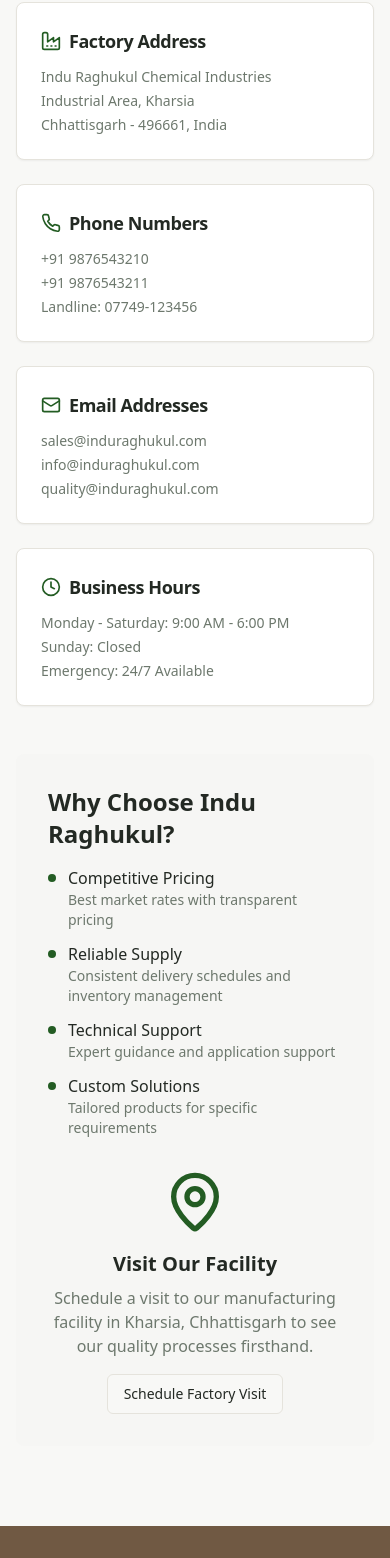
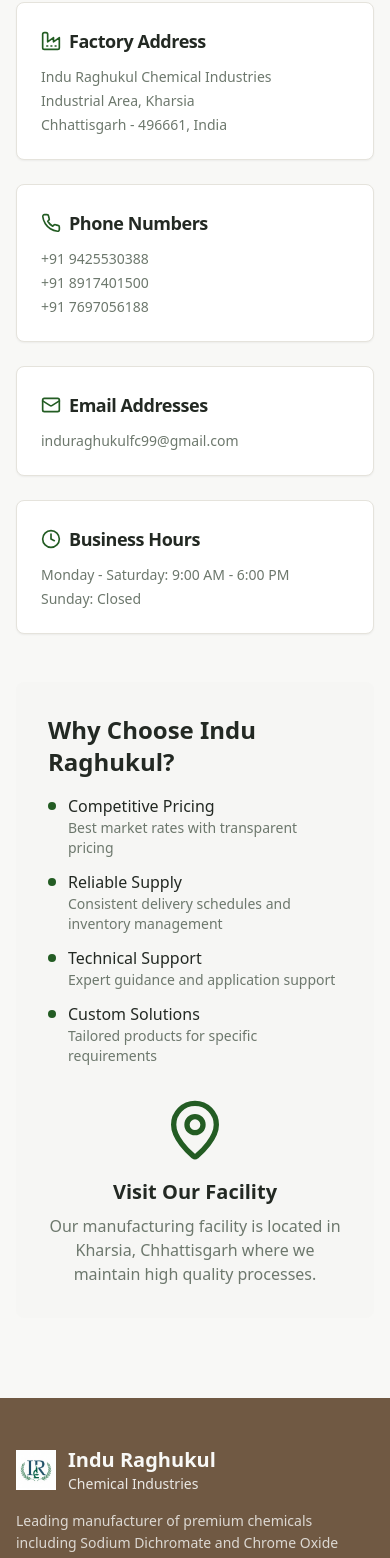
Before and after one commit to vanshikkka/indu-raghukul-chrome-hub, a React (Vite) app: page / in a window 390 px wide. Shown: the part 9574-11132 px from the top of the page. Built offline with nearby package versions, Linux system fonts and the light colour scheme.

Commit message:
Update contact details and options
Updated phone numbers and email address on the frontend. Removed the "emergency" contact option and the "schedule factory visit" option from the contact page.

```diff
--- a/src/components/Contact.tsx
+++ b/src/components/Contact.tsx
@@ -99,18 +99,16 @@ const Contact = () => {
       icon: Phone,
       title: "Phone Numbers",
       details: [
-        "+91 9876543210",
-        "+91 9876543211",
-        "Landline: 07749-123456"
+        "+91 9425530388",
+        "+91 8917401500",
+        "+91 7697056188"
       ]
     },
     {
       icon: Mail,
       title: "Email Addresses",
       details: [
-        "sales@induraghukul.com",
-        "info@induraghukul.com",
-        "quality@induraghukul.com"
+        "induraghukulfc99@gmail.com"
       ]
     },
     {
@@ -118,8 +116,7 @@ const Contact = () => {
       title: "Business Hours",
       details: [
         "Monday - Saturday: 9:00 AM - 6:00 PM",
-        "Sunday: Closed",
-        "Emergency: 24/7 Available"
+        "Sunday: Closed"
       ]
     }
   ];
@@ -309,13 +306,10 @@ const Contact = () => {
             <div className="text-center">
               <MapPin className="h-16 w-16 text-primary mx-auto mb-4" />
               <h4 className="text-xl font-semibold text-foreground mb-2">Visit Our Facility</h4>
-              <p className="text-muted-foreground mb-4">
-                Schedule a visit to our manufacturing facility in Kharsia, Chhattisgarh
-                to see our quality processes firsthand.
+              <p className="text-muted-foreground">
+                Our manufacturing facility is located in Kharsia, Chhattisgarh
+                where we maintain high quality processes.
               </p>
-              <Button variant="outline">
-                Schedule Factory Visit
-              </Button>
             </div>
           </div>
         </div>
```
